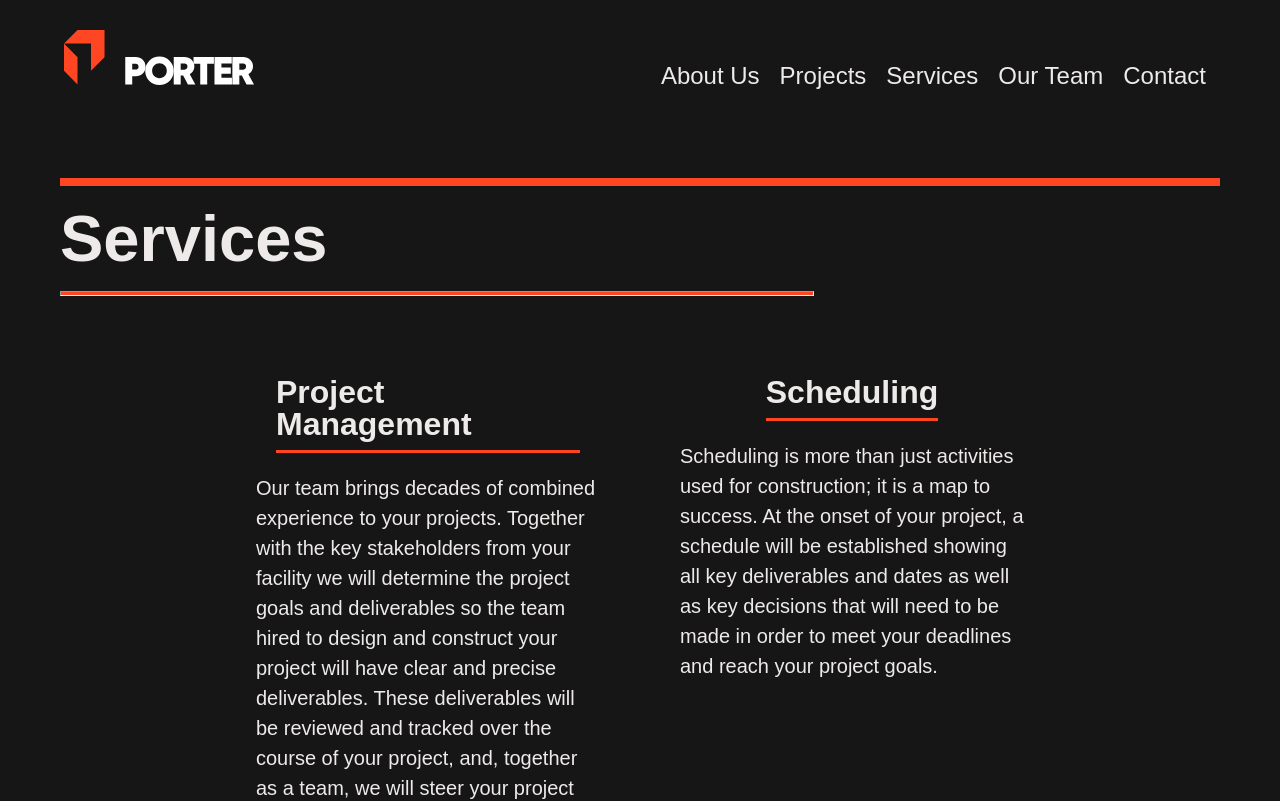
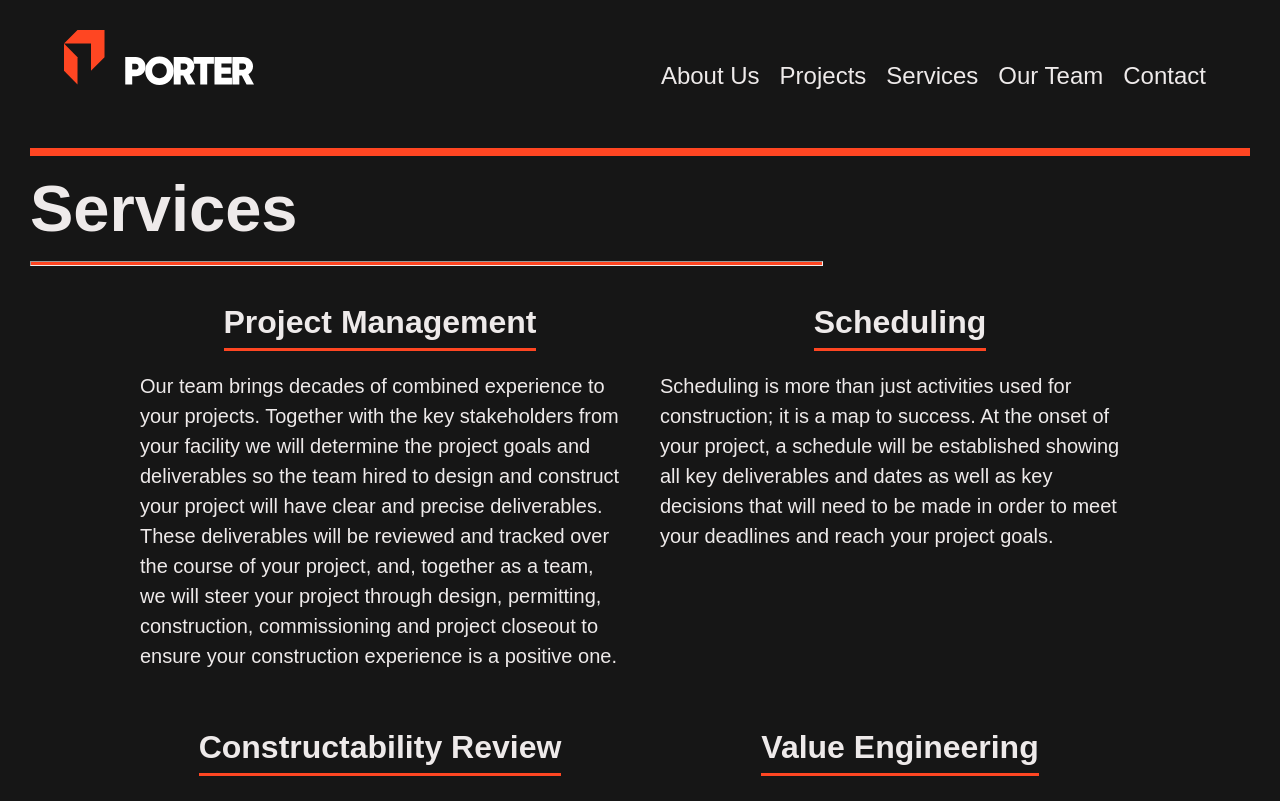
Before and after one commit to Md7113/Porter-LLC, a React (Create React App) app: page /services in a window 1280 px wide. Shown: the top 801 px of the page. Built offline with nearby package versions, Linux system fonts and the light colour scheme; a web font is replaced by a local one.

Commit message:
finished css on the services page

```diff
--- a/src/css/components/Carousel.css
+++ b/src/css/components/Carousel.css
@@ -1,6 +1,6 @@
 .carousel {
 	position: absolute;
-	width: 30%;
+	width: min(579px, 30%);
 	left: 5%;
 	bottom: -10%;
 	line-height: 25px;
@@ -8,7 +8,7 @@
 .carouselArrows {
 	position: absolute;
 	top: -6%;
-	right: 21%;
+	right: 2%;
 }
 .arrows {
 	margin: 0 15px;
@@ -19,7 +19,7 @@
 	display: flex;
 	flex-direction: column;
 	color: var(--ebb_white);
-	width: 80%;
+	width: 100%;
 	height: 550px;
 }
 
@@ -57,6 +57,9 @@
 	display: flex;
 	padding-left: 30px;
 }
+.projectLink span{
+	padding-left: 60px;
+}
 .projectLink img {
 	width: 100%;
 	height: 100px;
--- a/src/css/pages/Services.css
+++ b/src/css/pages/Services.css
@@ -1,5 +1,5 @@
 .servicesContainer {
-	padding: 60px;
+    padding: min(30px, 5%);
     background-color: var(--porter_black);
 }
 .servicesContainer hr{
@@ -8,7 +8,6 @@
     height: 5px;
     background-color: var(--red_orange);
 }
-
 .servicesContainer h2 {
 	color: var(--ebb_white);
 	font-size: 65px;
@@ -21,8 +20,6 @@
 	justify-content: center;
     flex-flow: row wrap;
 	background-color: var(--porter_black);
-    padding: 40px 60px;
-    gap:40px;
     align-content: space-around;
 }
 
@@ -30,7 +27,6 @@
     display:flex;
     flex-direction: column;
     align-items: center;
-    width: 30vw;
     padding: 20px ;
     min-width: 300px;
     max-width:520px;
```
